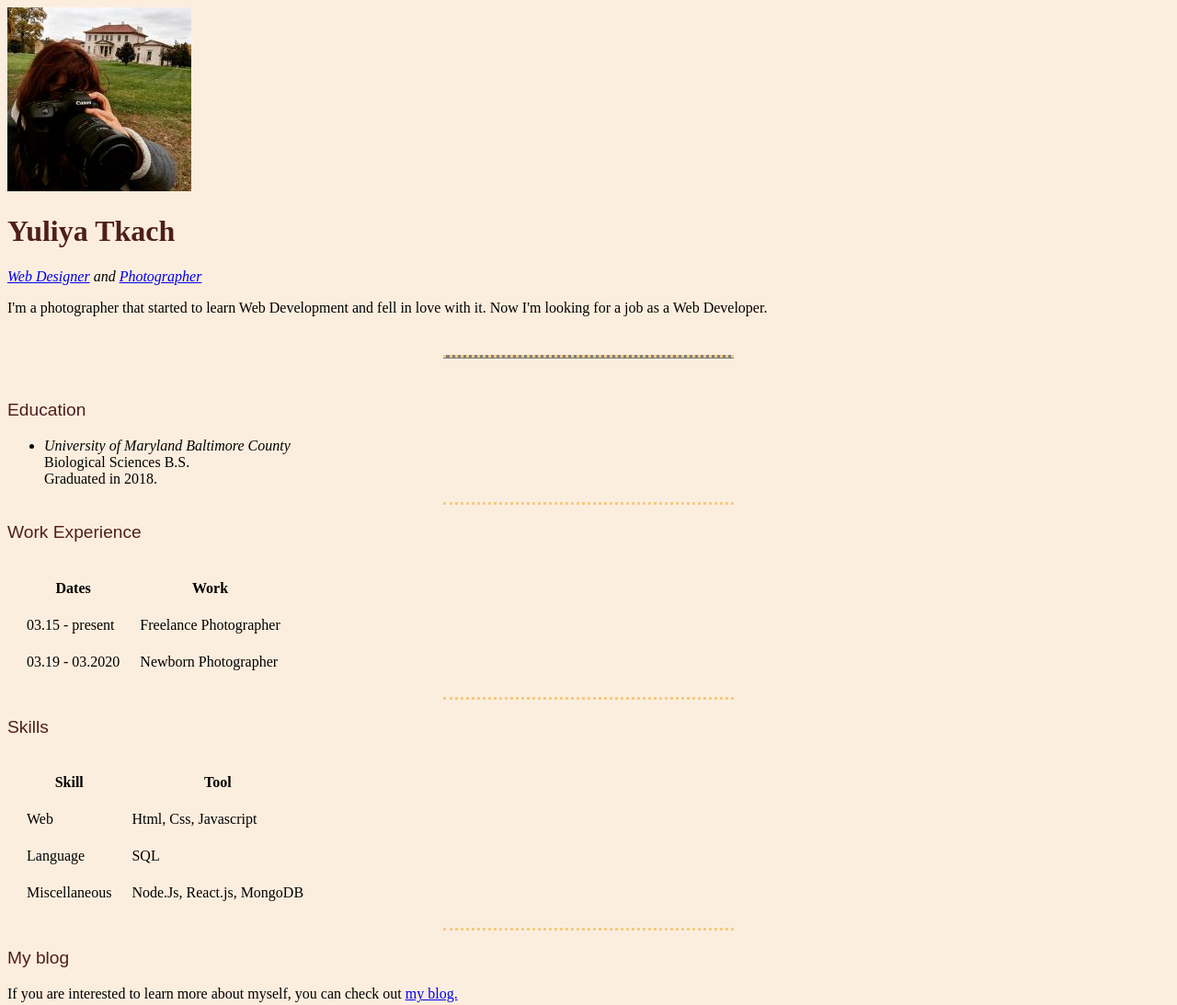
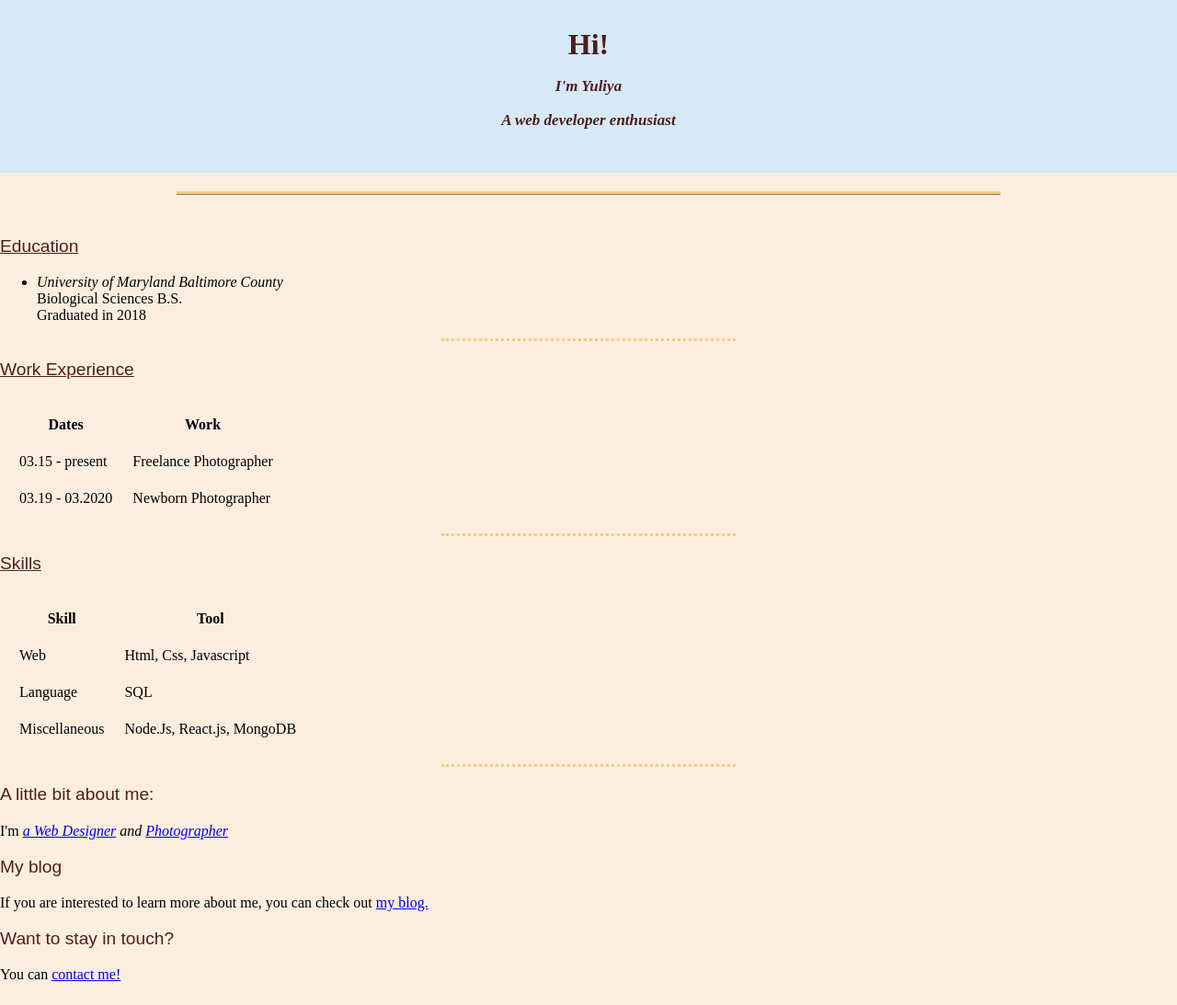
Before and after one commit to Ambrolla/YT, a plain HTML site: page index.html in a window 1280 px wide. Shown: the top 1093 px of the page at 92% size. Drawn offline with Linux system fonts and the light colour scheme.

Commit message:
Add files via upload

```diff
--- a/css/styles.css
+++ b/css/styles.css
@@ -1,20 +1,63 @@
+/* Tag Selectors */
+/* is where you can put comments */
 body {
-  background-color:#FCEEDE;
+  background-color: #FCEEDE;
+  margin: 0;
 }
+
 hr {
+  border-color: #F4CB81;
   border-style: dotted none none;
+  border-width: 3px;
   width: 25%;
-  border-width: 3px;
-  border-color: #F4CB81;
 }
 
 h1 {
-color: #4E1E1E;
-
+  color: #4E1E1E;
+  margin: 0;
+  text-align: center;
 }
 
 h3 {
+  color: #4E1E1E;
   font: 1.2em "Fira Sans", sans-serif;
-color: #4E1E1E;
+}
 
+/*Class Selectors */
+
+.border-solid {
+  border-top: 1px solid #F4CB81;
+  border-width: 3px;
+  width: 70%;
 }
+
+.Contact {
+  text-align: center;
+}
+
+.heading1 {
+  text-decoration: underline;
+}
+
+.heading2 {
+  text-decoration: underline;
+}
+
+.heading3 {
+  text-decoration: underline;
+}
+
+.top-container {
+  background-color: #D7E9F7;
+  margin: 0;
+  margin-bottom: 20px;
+  padding: 30px;
+}
+
+.top-title {
+  font-size: 17px;
+  font-style: italic;
+}
+
+
+/* ID Selectors */
--- a/index.html
+++ b/index.html
@@ -5,29 +5,29 @@
   <meta charset="utf-8">
   <meta name="description:" content="Washington DC area photographer, self learner in Web Development">
   <title>Yuliya's Personal Site</title>
-<link rel="stylesheet" href="css/styles.css">
+  <link rel="stylesheet" href="css/styles.css">
 
 </head>
 
 <body>
-  <img src="images/ambr0lla.jpg" alt="Yuliya Photo">
-  <h1>Yuliya Tkach</h1>
-  <p><em><a href="https://github.com/Ambrolla">Web Designer</a> and <a href="https://ambrolla.com/">Photographer</a></em></p>
-  <p>I'm a photographer that started to learn Web Development and fell in love with it. Now I'm looking for a job as a Web Developer.</p>
-<br>
-  <hr size="3" noshade>
-<br>
-  <h3>Education</h3>
+  <div class="top-container">
+    <h1>Hi!<h1/>
+  <p class="top-title">I'm Yuliya</p>
+    <p class="top-title">A web developer enthusiast</p>
+  </div>
+  <hr size="3" noshade class="border-solid">
+  <br>
+  <h3 class="heading1">Education</h3>
   <p>
   <ul><em>
       <li>University of Maryland Baltimore County
     </em>
     <br>Biological Sciences B.S.
-    <br>Graduated in 2018.</li>
+    <br>Graduated in 2018</li>
   </ul>
   </p>
   <hr>
-  <h3>Work Experience</h3>
+  <h3 class="heading2">Work Experience</h3>
   <table cellspacing="20">
     <thead>
       <tr>
@@ -47,7 +47,7 @@
     </tbody>
   </table>
   <hr>
-  <h3>Skills</h3>
+  <h3 class="heading3">Skills</h3>
   <table cellspacing="20">
     <thead>
       <tr>
@@ -71,8 +71,10 @@
     </tbody>
   </table>
   <hr>
+  <h3>A little bit about me:</h3>
+  <p>I'm <em><a href="https://github.com/Ambrolla">a Web Designer</a> and <a href="https://ambrolla.com/">Photographer</a></em></p>
   <h3>My blog</h3>
-  <p>If you are interested to learn more about myself, you can check out <a href="blog.html">my blog.</a></p>
+  <p>If you are interested to learn more about me, you can check out <a href="blog.html">my blog.</a></p>
 
   <h3>Want to stay in touch?</h3>
   <p>You can <a href="contact.html">contact me!</a></p>
```
Also changed, not shown: blog.html (+5 -1 lines), contact.html (+7 -2 lines).
